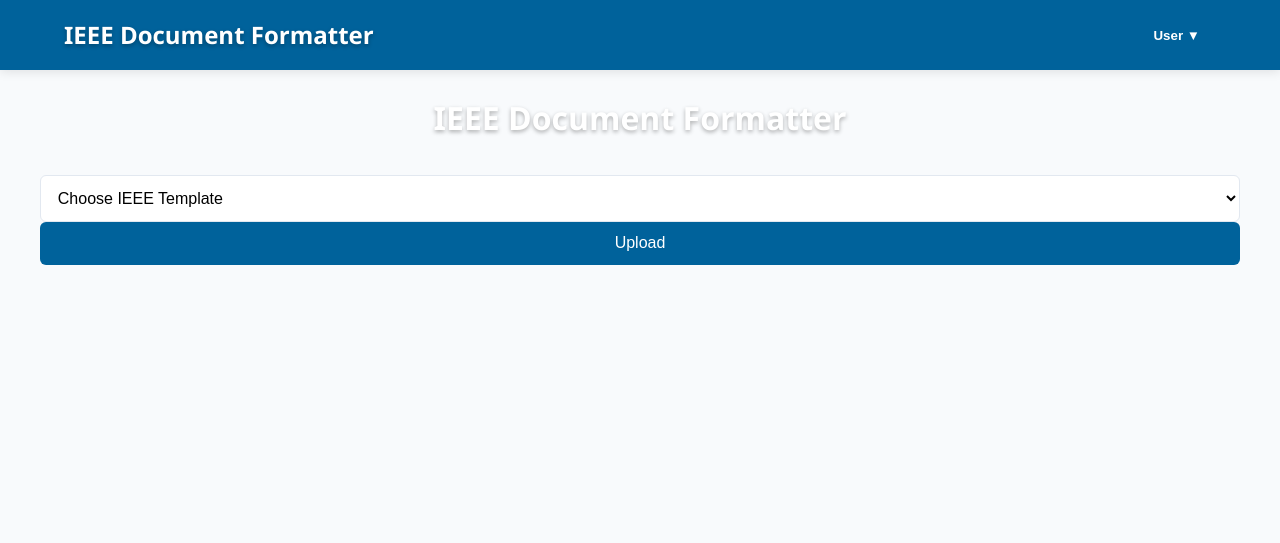
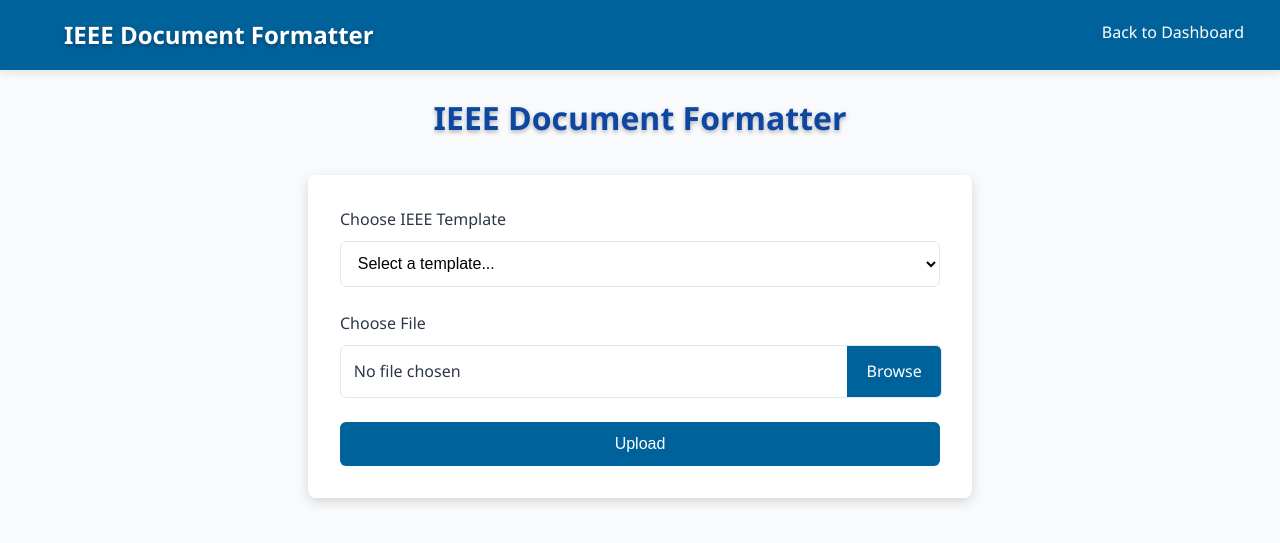
Before and after one commit to sumit-kumar-2104/IEEE_Document_Formatter, a Flask app: page /index.html in a window 1280 px wide. Shown: the top 543 px of the page. Run offline with Flask 3, Linux system fonts and the light colour scheme; the visitor is signed in with stand-in values (Sample User, id 1); some libraries are stand-ins or nearby versions.

Commit message:
Update index.html

```diff
--- a/templates/index.html
+++ b/templates/index.html
@@ -5,7 +5,7 @@
 {% endblock %}
 
 {% block content %}
-  <h1 class="fadeInDown">IEEE Document Formatter</h1>
+  <!-- <h1 class="fadeInDown">IEEE Document Formatter</h1>
 
   <form id="uploadForm" action="/upload" method="post" enctype="multipart/form-data" class="fadeInUp">
     <select name="template" id="templateSelector" required>
@@ -18,5 +18,42 @@
 
     <input type="file" name="file" accept=".pdf,.docx,.doc,.zip" required>
     <button type="submit">Upload</button>
-  </form>
+  </form> -->
+
+  <div class="container">
+  <!-- Back to Dashboard Button -->
+  <div class="back-btn-container">
+    <a href="/dashboard" class="back-btn">
+      <i class="fas fa-arrow-left"></i> Back to Dashboard
+    </a>
+  </div>
+
+  <h1 style="color: #0d47a1">IEEE Document Formatter</h1>
+
+  <div class="form-container">
+    <form id="uploadForm" action="/upload" method="post" enctype="multipart/form-data">
+      <div class="form-group">
+        <label for="templateSelector">Choose IEEE Template</label>
+        <select name="template" id="templateSelector" required>
+          <option value="" disabled selected>Select a template...</option>
+          <option value="conference">Conference Paper Template</option>
+          <option value="journal">Journal Article Template</option>
+          <option value="transactions">Transactions Template</option>
+          <option value="letter">Letters Template</option>
+        </select>
+      </div>
+
+      <div class="form-group">
+        <label>Choose File</label>
+        <div class="file-input-container">
+          <span class="file-input-label" id="fileLabel">No file chosen</span>
+          <span class="file-input-btn">Browse</span>
+          <input type="file" name="file" id="fileInput" accept=".pdf,.docx,.doc,.tex,.zip" required>
+        </div>
+      </div>
+
+      <button type="submit">Upload</button>
+    </form>
+  </div>
+</div>
 {% endblock %}
```
